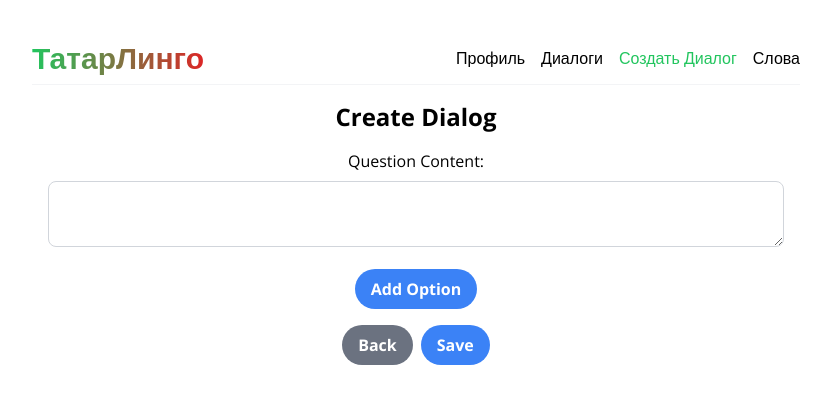
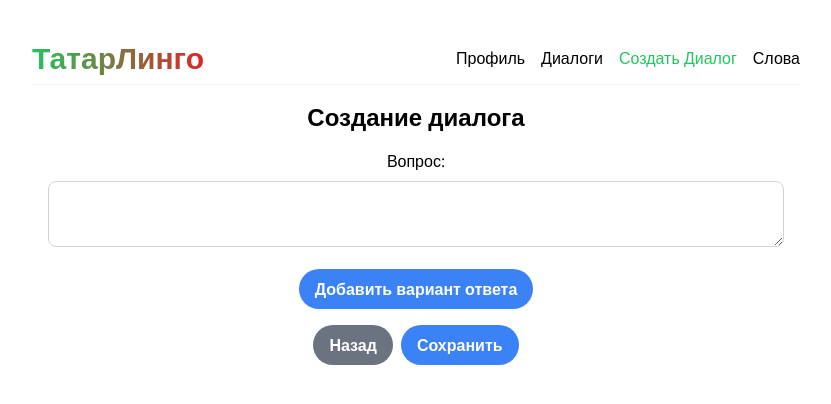
Before and after one commit to nikolina2k/language-app-front, a React (Vite) app: page /create in a window 1280 px wide. Shown: the top 404 px of the page, without its empty margins (224-1055 px from the left). Built offline with nearby package versions, Linux system fonts and the light colour scheme.

Commit message:
Translate text for dialog creation

```diff
--- a/src/components/Dialogs/CreateDialog.jsx
+++ b/src/components/Dialogs/CreateDialog.jsx
@@ -67,9 +67,9 @@ const CreateDialog = ({ onSave, onBack }) => {
 
     return (
         <div className="max-w-screen-lg mx-auto p-4">
-            <h2 className="text-2xl font-semibold mb-4">Create Dialog</h2>
+            <h2 className="text-2xl font-semibold mb-4">Создание диалога</h2>
             <div className="mb-4">
-                <label className="block mb-2">Question Content:</label>
+                <label className="block mb-2">Вопрос:</label>
                 <textarea
                     value={question.content}
                     onChange={handleContentChange}
@@ -81,7 +81,7 @@ const CreateDialog = ({ onSave, onBack }) => {
                     onClick={handleOptionAdd}
                     className="bg-blue-500 hover:bg-blue-700 text-white font-semibold py-2 px-4 rounded-full"
                 >
-                    Add Option
+                    Добавить вариант ответа
                 </button>
             </div>
             {question.options.map((option, index) => (
@@ -97,13 +97,13 @@ const CreateDialog = ({ onSave, onBack }) => {
                             onClick={() => handleOptionClick(index)}
                             className="bg-green-500 hover:bg-green-700 text-white font-semibold py-2 px-4 rounded-full mr-2"
                         >
-                            Edit Option
+                            Дополнить ветку
                         </button>
                         <button
                             onClick={() => handleOptionDelete(index)}
                             className="bg-red-500 hover:bg-red-700 text-white font-semibold py-2 px-4 rounded-full"
                         >
-                            Delete Option
+                            Удалить ветку
                         </button>
                     </div>
                 </div>
@@ -113,13 +113,13 @@ const CreateDialog = ({ onSave, onBack }) => {
                     onClick={handleBack}
                     className="bg-gray-500 hover:bg-gray-700 text-white font-semibold py-2 px-4 rounded-full mr-2"
                 >
-                    Back
+                    Назад
                 </button>
                 <button
                     onClick={handleSave}
                     className="bg-blue-500 hover:bg-blue-700 text-white font-semibold py-2 px-4 rounded-full"
                 >
-                    Save
+                    Сохранить
                 </button>
             </div>
         </div>
```
